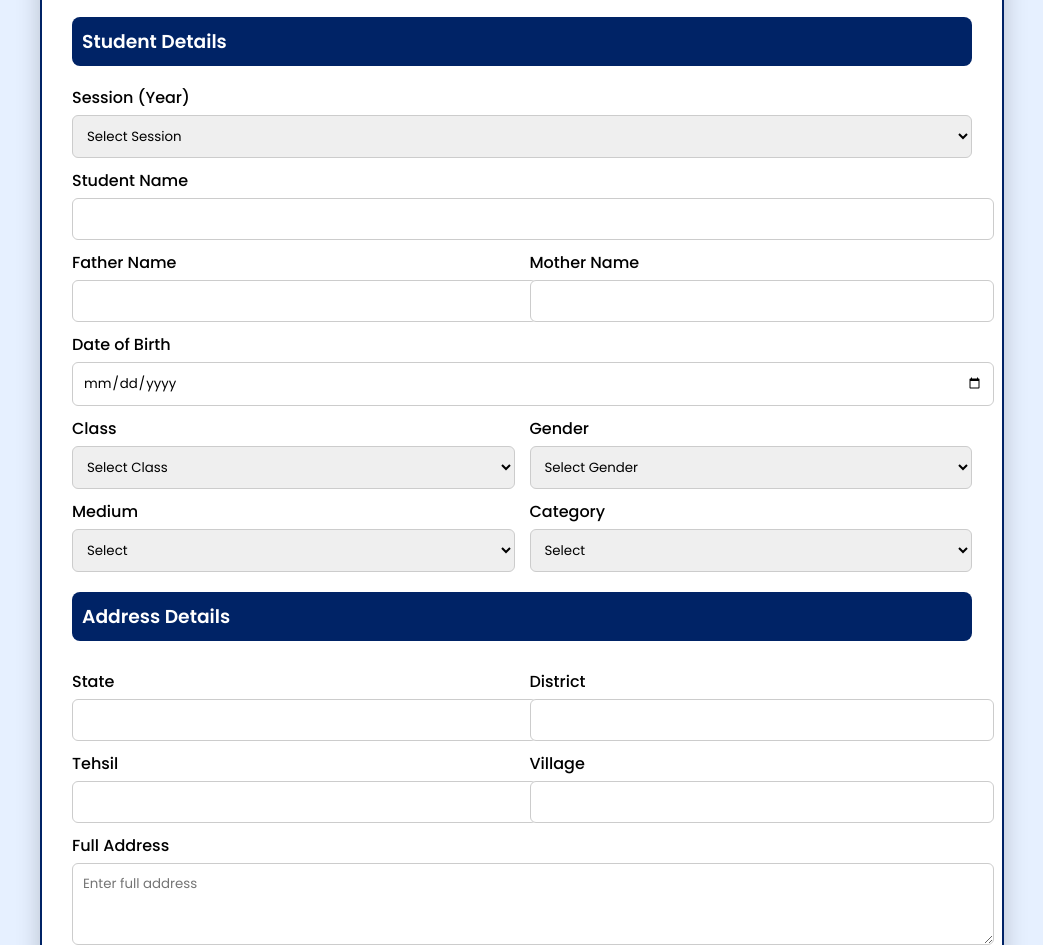
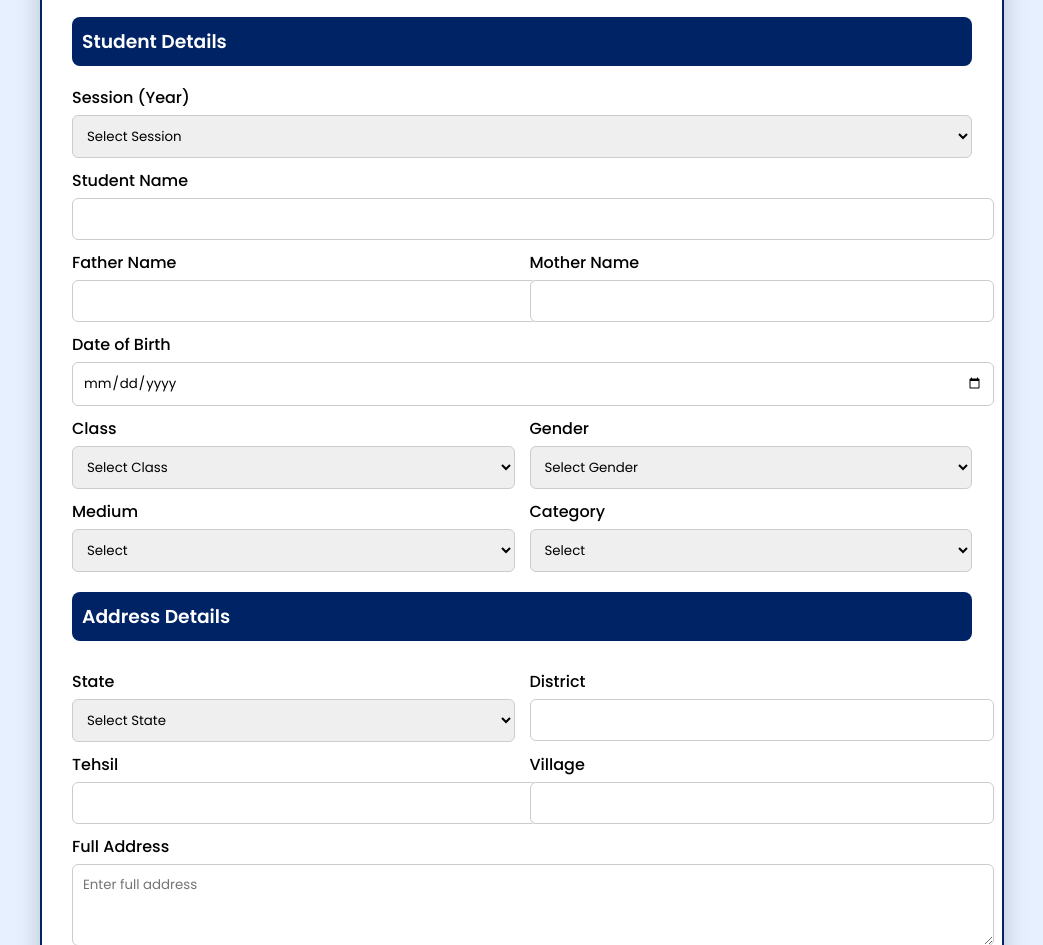
Before and after one commit to SaraswatiSchoolRunaha/SaraswatiSchoolRunaha, a plain HTML site: page Admission.html in a window 1280 px wide. Shown: the part 155-1100 px from the top of the page, without its empty margins (118-1161 px from the left). Drawn offline with Linux system fonts and the light colour scheme.

Commit message:
Update Admission.html

```diff
--- a/Admission.html
+++ b/Admission.html
@@ -208,7 +208,24 @@ button[type="submit"]:hover {
 <div class="row">
   <div>
     <label>State</label>
-    <input type="text" name="state" oninput="this.value = this.value.toUpperCase()" required>
+  <select name="state" required>
+  <option value="">Select State</option>
+  <option value="Andhra Pradesh">Andhra Pradesh</option>
+  <option value="Arunachal Pradesh">Arunachal Pradesh</option>
+  <option value="Assam">Assam</option>
+  <option value="Bihar">Bihar</option>
+  <option value="Chhattisgarh">Chhattisgarh</option>
+  <option value="Madhya Pradesh">Madhya Pradesh</option>
+  <option value="Uttar Pradesh">Uttar Pradesh</option>
+  <option value="Maharashtra">Maharashtra</option>
+  <option value="Rajasthan">Rajasthan</option>
+  <option value="Gujarat">Gujarat</option>
+  <option value="Punjab">Punjab</option>
+  <option value="Haryana">Haryana</option>
+  <option value="Delhi">Delhi</option>
+  <option value="West Bengal">West Bengal</option>
+  <!-- बाकी states भी डाल सकते हो -->
+</select>
   </div>
   <div>
     <label>District</label>
```
